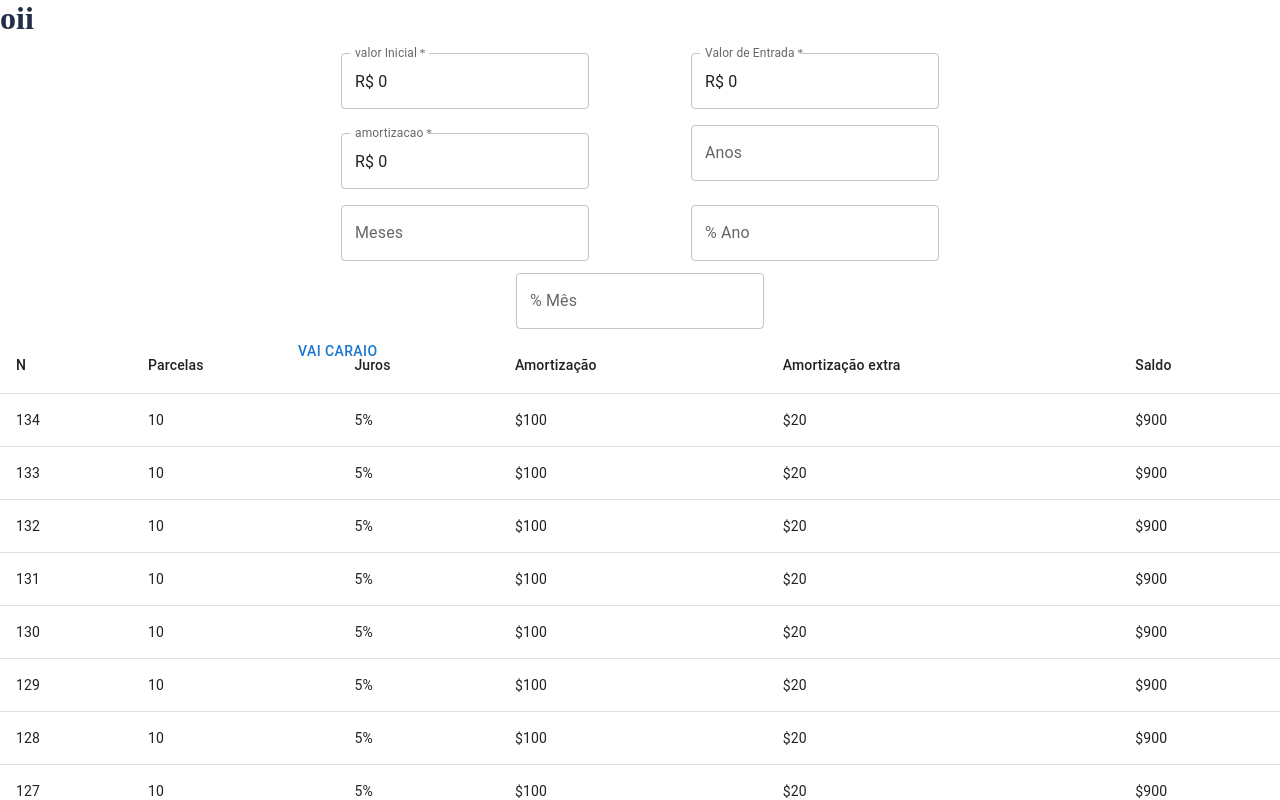
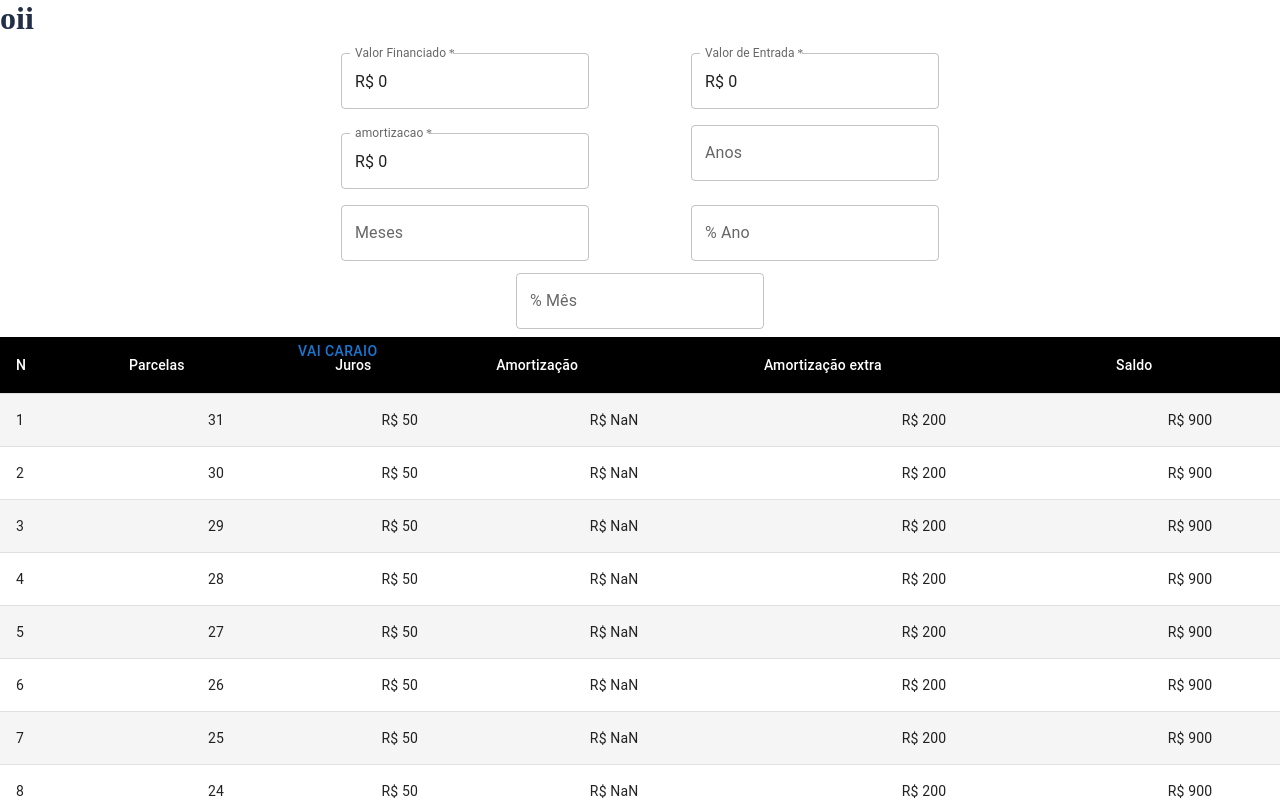
Before and after one commit to Diogozura/financas-faceis, a Next.js app: page / in a window 1280 px wide. Shown: the top 800 px of the page. Built offline with nearby package versions, Linux system fonts and the light colour scheme; a web font is replaced by a local one.

Commit message:
table , amortização

```diff
--- /dev/null
+++ b/src/screens/TabelaSacScreen/Amortizacao/index.tsx
@@ -0,0 +1,10 @@
+export function Amortizacao({ valorInicial, valorEntrada, parcelaMes }:any) {
+    // console.log("valorEntrada", valorEntrada)
+    // console.log("valorInicial", valorInicial)
+    // console.log("parcelaMes", parcelaMes)
+
+    const Amotização = (valorInicial - valorEntrada) / parcelaMes
+
+    console.log("amortização", Amotização)
+    return Amotização
+}
--- a/src/screens/TabelaSacScreen/TableSac/index.tsx
+++ b/src/screens/TabelaSacScreen/TableSac/index.tsx
@@ -6,34 +6,87 @@ import TableHead from '@mui/material/TableHead';
 import TableCell from '@mui/material/TableCell';
 import TableRow from '@mui/material/TableRow';
 
+import { styled } from '@mui/material/styles';
+import  { tableCellClasses } from '@mui/material/TableCell';
+import TableContainer from '@mui/material/TableContainer';
+
+import Paper from '@mui/material/Paper';
+
+const StyledTableCell = styled(TableCell)(({ theme }) => ({
+    [`&.${tableCellClasses.head}`]: {
+      backgroundColor: theme.palette.common.black,
+      color: theme.palette.common.white,
+    },
+    [`&.${tableCellClasses.body}`]: {
+      fontSize: 14,
+    },
+  }));
+
+  const StyledTableRow = styled(TableRow)(({ theme }) => ({
+    '&:nth-of-type(odd)': {
+      backgroundColor: theme.palette.action.hover,
+    },
+    // hide last border
+    '&:last-child td, &:last-child th': {
+      border: 0,
+    },
+  }));
+
+export default function SimpleTable({ valorInicial, valorEntrada, parcelaMes }: any) {
+    const Amotização = (valorInicial - valorEntrada) / parcelaMes
+
+    const [count, setCount] = React.useState(30);
+
+    const numbers = Array.from(
+        { length: 30 },
+        (_, i) => count - (i - 1)
+    );
 
 
-export default function SimpleTable() {
-    const [count, setCount] = React.useState(134);
-    const numbers = Array.from({ length: count + 1 }, (_, i) => count - i);
     return (
-        <Table sx={{ minWidth: 350 }} aria-label="simple table">
+        <Table sx={{ minWidth: 350 }} aria-label="customized  table">
             <TableHead>
                 <TableRow>
-                    <TableCell>N</TableCell>
-                    <TableCell>Parcelas</TableCell>
-                    <TableCell>Juros</TableCell>
-                    <TableCell>Amortização</TableCell>
-                    <TableCell>Amortização extra</TableCell>
-                    <TableCell>Saldo</TableCell>
+                    <StyledTableCell>N</StyledTableCell>
+                    <StyledTableCell>Parcelas</StyledTableCell>
+                    <StyledTableCell>Juros</StyledTableCell>
+                    <StyledTableCell>Amortização</StyledTableCell>
+                    <StyledTableCell>Amortização extra</StyledTableCell>
+                    <StyledTableCell>Saldo</StyledTableCell>
                 </TableRow>
             </TableHead>
             <TableBody>
-                {numbers.map((num) => (
-                    <TableRow key={num}>
-                        <TableCell >{num}</TableCell>
+                {numbers.map((num, index) => (
+                     <StyledTableRow key={num}>
+                     <StyledTableCell component="th" scope="row">
+                       {index + 1}
+                     </StyledTableCell>
+                     <StyledTableCell align="center">{num}</StyledTableCell>
+                     <StyledTableCell align="center">R$ 50</StyledTableCell>
+                     <StyledTableCell align="center">R$ {Amotização.toFixed(2)}</StyledTableCell>
+                     <StyledTableCell align="center">R$ 200</StyledTableCell>
+                     <StyledTableCell align="center">R$ 900</StyledTableCell>
+                   </StyledTableRow>
+                    // <TableRow key={num}>
+
+                    //     <TableCell>{index + 1}</TableCell>
+                    //     <TableCell>{num}</TableCell>
+                    //     <TableCell>R$ 50</TableCell>
+                    //     <TableCell>R$ {Amotização.toFixed(2)}</TableCell>
+                    //     <TableCell>R$ 20</TableCell>
+                    //     <TableCell>R$ 900</TableCell>
+                    // </TableRow>
+                ))}
+
+
+                {/* <TableRow>
                         <TableCell>10</TableCell>
                         <TableCell>5%</TableCell>
-                        <TableCell>$100</TableCell>
+                        <TableCell>${Amotização.toFixed(2)}</TableCell>
                         <TableCell>$20</TableCell>
                         <TableCell>$900</TableCell>
-                    </TableRow>
-                ))}
+                    </TableRow> */}
+
                 <TableRow>
 
 
--- a/src/screens/TabelaSacScreen/index.tsx
+++ b/src/screens/TabelaSacScreen/index.tsx
@@ -11,7 +11,10 @@ import ConversionForm from '../../components/mesAno'
 import YearToMonthForm from '../../components/mesAno'
 import Porcentagens from '../../components/Porcentagem'
 import CustomizedTables from './TableSac'
-import MyList from './table-1'
+import MyComponent from './table-1'
+import { Amortizacao } from './Amortizacao'
+import CustomizedTable from './table-1'
+
 
 const Title = styled.h1`
   color:${theme.colors.AzulEscuro};
@@ -31,6 +34,7 @@ type Item = {
 
 
 export default function Home() {
+    const [Meses, setMeses] = React.useState('');
     const [values, setValues] = React.useState<Item>({
         // Valor inicial a pagar
         valorInicial: 0,
@@ -48,13 +52,13 @@ export default function Home() {
         // amortização
         amortizacao: 0,
     })
-    const [Meses, setMeses] = React.useState('');
+
     console.log('qual mês?', Meses)
     const valores = [{
         simble: 'R$',
         name: 'valorInicial',
         value: values.valorInicial,
-        label: 'valor Inicial',
+        label: 'Valor Financiado',
     },
     {
         simble: 'R$',
@@ -85,17 +89,34 @@ export default function Home() {
         })
 
     }
-
+    const valorInicial =values.valorInicial
+    const valorEntrada = values.entrada
+    const parcelaMes = Meses
+    const [count, setCount] = React.useState(30);
     function submit(e: { preventDefault: () => void }) {
         e.preventDefault()
 
+        Amortizacao({ valorInicial, valorEntrada, parcelaMes })
 
+        addPessoa( 'nome', 3 , 'sexo' )
 
     }
 
     // console.log("valor inicial", values.valorInicial)
 
+    interface Pessoa {
+        nome: string;
+        idade: number;
+        sexo: string;
+      }
 
+      const [state, setState] = React.useState<{ pessoas: Pessoa[] }>({ pessoas: [] });
+    console.log(state.pessoas)
+      function addPessoa(nome: string, idade: number, sexo: string) {
+        setState((prevState) => {
+          return {...prevState, pessoas: [...prevState.pessoas, { nome, idade, sexo }]};
+        });
+      }
     return (
         <>
 
@@ -108,7 +129,7 @@ export default function Home() {
             <Title>
                 oii
             </Title>
-
+            {/* <MyComponent/> */}
             <Box
                 sx={{
                     width: 700,
@@ -157,8 +178,8 @@ export default function Home() {
                 </form>
 
             </Box>
-            {/* <MyList/> */}
-            <CustomizedTables />
+            {/* <CustomizedTable/> */}
+            <CustomizedTables valorInicial={valorInicial} valorEntrada={valorEntrada} parcelaMes={ parcelaMes }/>
 
         </>
     )
```
Also changed, not shown: src/screens/TabelaSacScreen/table-1/index.tsx (+73 -17 lines).
